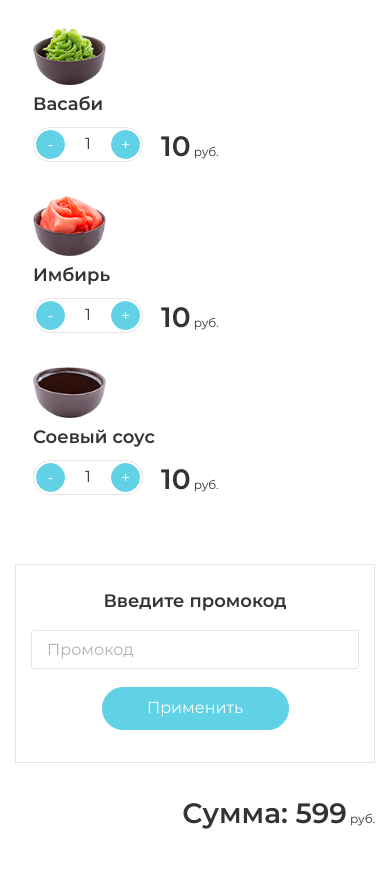
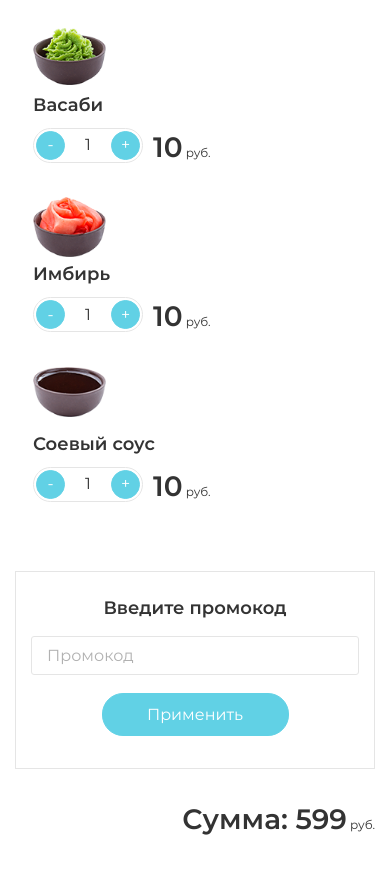
Before and after one commit to ramzs/lorisushi, a plain HTML site: page cart.html in a window 390 px wide. Shown: the part 860-1740 px from the top of the page. Drawn offline with Linux system fonts and the light colour scheme.

Commit message:
20.01.20

```diff
--- a/sass/_cart.sass
+++ b/sass/_cart.sass
@@ -91,12 +91,16 @@
 			flex-wrap: wrap
 			padding-bottom: 0
 		&__col
+			width: 33.33%
 			margin-bottom: 40px
 			padding-right: 20px
-			.basket-item__title
-				margin-top: 7px
-			.basket-item__count
-				margin-right: 18px
+			.basket-item
+				&__pict
+					height: 58px
+				&__title
+					margin-top: 7px
+				&__count
+					margin-right: 18px
 		&__bottom
 			display: flex
 			margin-top: 10px
--- a/sass/media.sass
+++ b/sass/media.sass
@@ -26,6 +26,11 @@
 	.basket
 		&-totalprice
 			padding-right: 268.8px
+		&-item
+			&__col
+				.basket-item
+					&__count
+						margin-right: 10px
 	/*-------------------end Cart-page--------------------*/
 
 @media only screen and (max-width : 992px)
@@ -172,6 +177,9 @@
 			top: 0
 
 	.basket
+		&-item
+			&__col
+				width: 50%
 		&-formside
 			margin-left: 30px
 	/*-------------------end Cart-page--------------------*/
@@ -501,6 +509,8 @@
 			display: none
 		&-item
 			padding: 32px 15px 25px
+			&__col
+				width: 100%
 
 	/*-------------------end Cart-page--------------------*/
 
```
Also changed, not shown: css/media.css, css/style.css.
